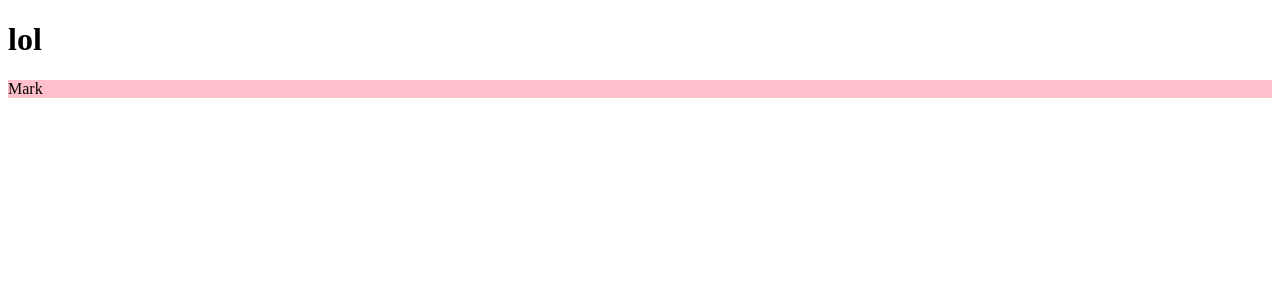
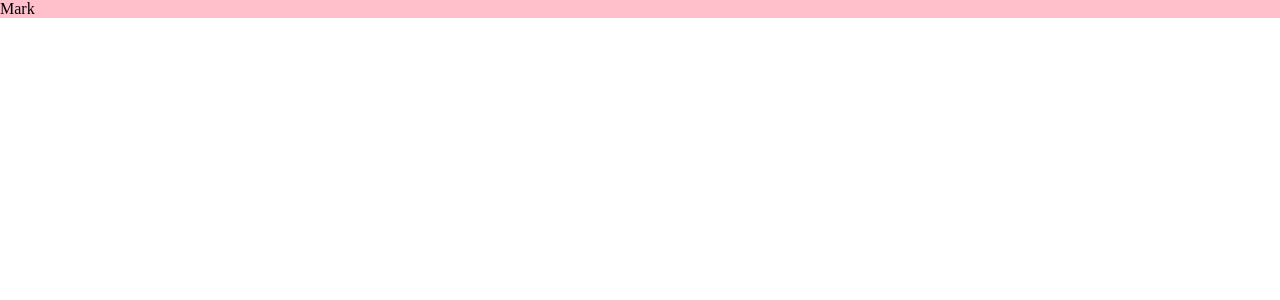
Before and after one commit to mark-icy/shop-frontend, a React (Create React App) app: page / in a window 1280 px wide. Shown: the top 300 px of the page. Built offline with nearby package versions, Linux system fonts and the light colour scheme.

Commit message:
add app wrapper

```diff
--- /dev/null
+++ b/src/App.css
@@ -0,0 +1,14 @@
+body {
+	margin: 0;
+}
+.wrapper {
+	display: flex;
+	flex-direction: column;
+	min-height: 100vh;
+	margin: 0px;
+}
+.app {
+	display: flex;
+	flex-direction: column;
+	padding: 0px;
+}
--- a/src/App.js
+++ b/src/App.js
@@ -1,11 +1,13 @@
 import Header from "./Header.js";
+import "./App.css";
 
-function App() {
+function App(){
   return (
-    <div className="App">
-      <h1>lol</h1>
-      <Header/>
-    </div>
+	<div className="wrapper">
+		<div className="App">
+      			<Header/>
+    		</div>
+	</div>
   );
 }
 
```
